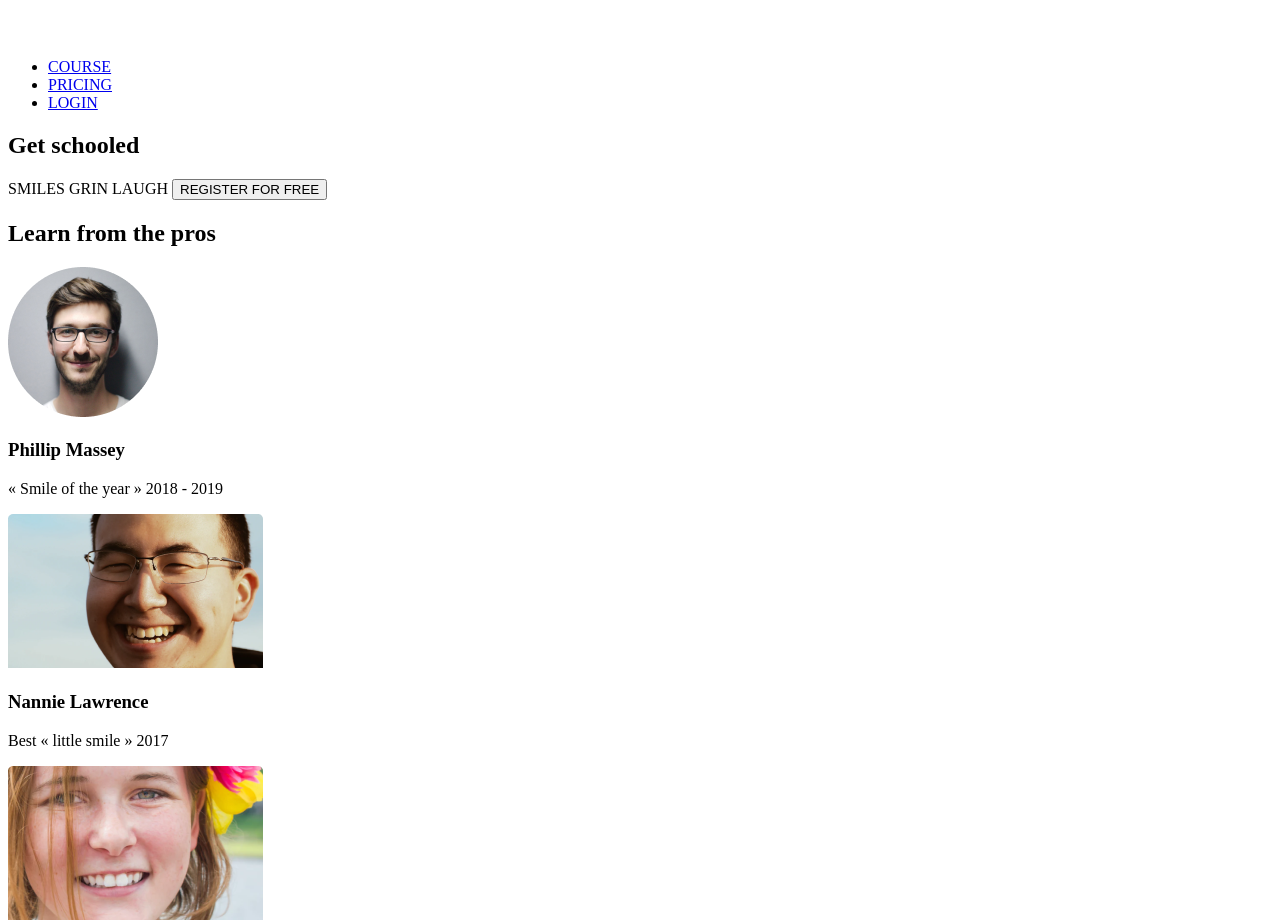
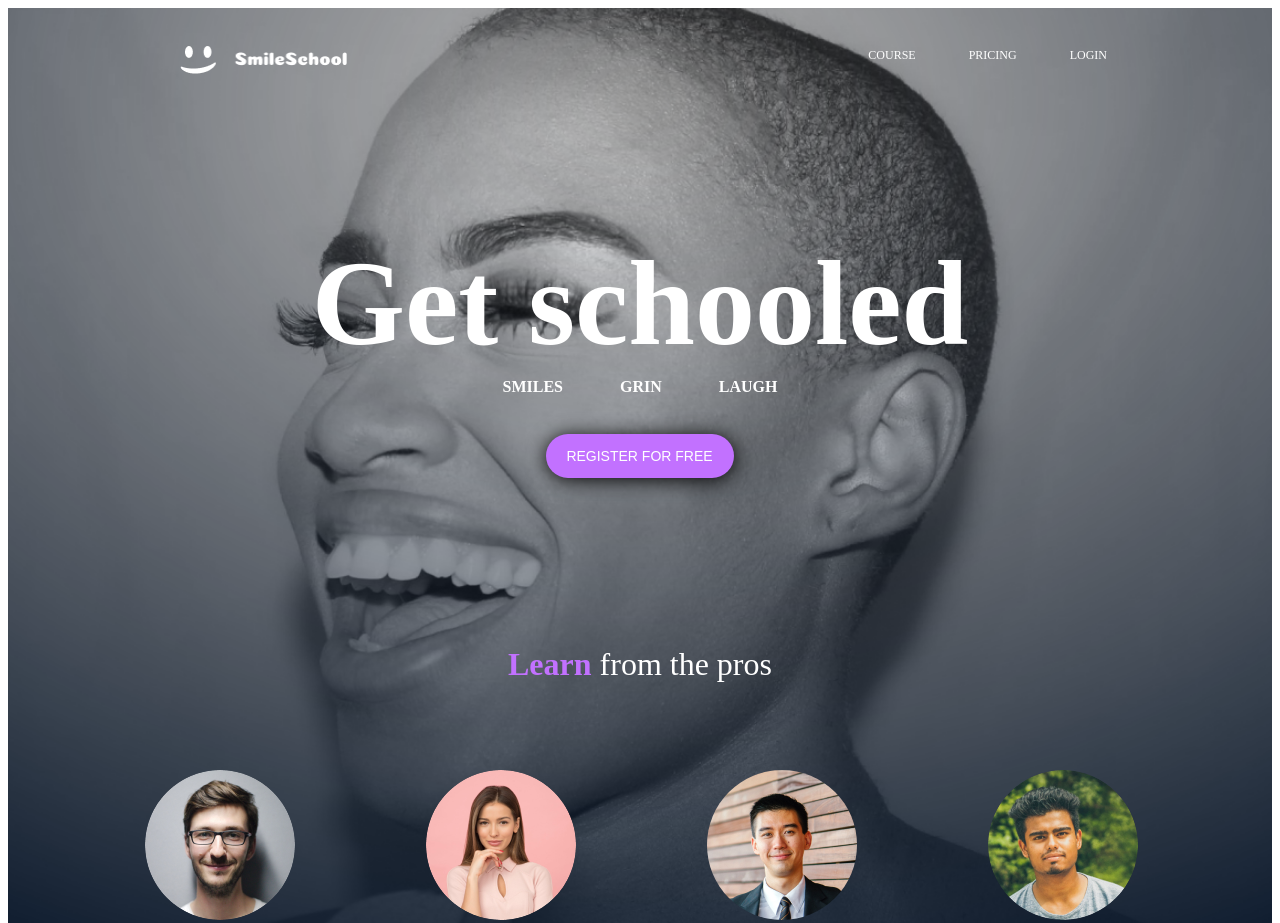
Before and after one commit to Maven0001/alx_html_css, a plain HTML site: page css_advanced/index.html in a window 1280 px wide. Shown: the top 923 px of the page. Drawn offline with Linux system fonts and the light colour scheme.

Commit message:
Header section fully designed

```diff
--- a/css_advanced/index.html
+++ b/css_advanced/index.html
@@ -11,52 +11,59 @@
     <title>Document</title>
   </head>
   <body>
-    <header>
-      <nav>
-        <img src="logo.png" alt="logo" />
+    <header class="header">
+      <nav class="nav">
+        <img class="logo" src="logo.png" alt="logo" />
 
-        <ul>
+        <ul class="nav-links">
           <li><a href="#">COURSE</a></li>
           <li><a href="#">PRICING</a></li>
           <li><a href="#">LOGIN</a></li>
         </ul>
       </nav>
-    </header>
-    <main>
+
+      <div>
         <section>
           <div>
             <h1>Get schooled</h1>
+            <div class="span">
               <span>SMILES</span>
               <span>GRIN</span>
               <span>LAUGH</span>
+            </div>
+            <div class="button">
               <button>REGISTER FOR FREE</button>
             </div>
+          </div>
           <div>
-          <h2>Learn from the pros</h2>
-          <div>
-            <div>
+            <h2><span class="h2-span">Learn</span> from the pros</h2>
+            <div class="header-img">
+              <div class="img-container">
                 <img src="Image 1.png" alt="" />
                 <h3>Phillip Massey</h3>
                 <p>« Smile of the year » 2018 - 2019</p>
               </div>
-            <div>
-              <img src="image 6.png" alt="" />
+              <div class="img-container">
+                <img src="image 3.png" alt="" />
                 <h3>Nannie Lawrence</h3>
                 <p>Best « little smile » 2017</p>
               </div>
-            <div>
-              <img src="image 7.png" alt="" />
+              <div class="img-container">
+                <img src="image 2.png" alt="" />
                 <h3>Bruce Walters</h3>
                 <p>Best « Friend Smile » live performance 2019</p>
               </div>
-            <div>
-              <img src="image 8.png" alt="" />
+              <div class="img-container">
+                <img src="image 4.png" alt="" />
                 <h3>Henry Hughes</h3>
                 <p>« 24h smiles » winner 2016 - 2019</p>
               </div>
             </div>
           </div>
         </section>
+      </div>
+    </header>
+    <main>
       <section>
         <div>
           <img src="image 5.png" alt="image" />
--- a/css_advanced/styles.css
+++ b/css_advanced/styles.css
@@ -0,0 +1,130 @@
+.header {
+  background-image: url(Object.png);
+  background-size: cover;
+  background-position: center;
+  height: 1093px;
+}
+
+.logo {
+  width: 167.02px;
+  height: 29.46px;
+  margin-left: 171.59px;
+  margin-top: 35.02px;
+}
+
+.nav {
+  display: flex;
+  justify-content: space-between;
+  align-items: center;
+}
+
+.nav-links {
+  list-style: none;
+  display: flex;
+  gap: 53px;
+  margin-top: 37px;
+  margin-right: 165px;
+}
+
+.nav-links a {
+  text-decoration: none;
+  color: #fff;
+  font-size: 12px;
+}
+
+h1 {
+  font-size: 120px;
+  font-weight: 600;
+  text-align: center;
+  margin-top: 156px;
+  margin-bottom: 0px;
+  color: #fff;
+}
+
+.span {
+  display: flex;
+  gap: 57px;
+  justify-content: center;
+  margin-top: 5px;
+}
+
+span {
+  font-size: 16px;
+  color: #fff;
+  font-weight: bold;
+}
+
+.button {
+  display: flex;
+  justify-content: center;
+  margin-top: 38px;
+}
+
+button {
+  display: inline-block;
+  font-size: 14px;
+  font-weight: 500;
+  color: #fff;
+  background-color: #c271ff;
+  border-radius: 22px;
+  height: 44px;
+  padding-top: 13px;
+  padding-bottom: 13px;
+  padding-left: 20px;
+  padding-right: 21px;
+  border: none;
+  box-shadow: 0 2px 20px rgba(0, 0, 0, 50);
+}
+
+h2 {
+  font-size: 32px;
+  text-align: center;
+  margin-top: 168px;
+  font-weight: lighter;
+  color: #fff;
+}
+
+.h2-span {
+  color: #c271ff;
+  font-size: 32px;
+  font-weight: 600;
+}
+
+.header-img {
+  display: flex;
+  justify-content: center;
+  gap: 131px;
+
+  margin-right: 214px;
+  margin-left: 217px;
+  margin-top: 87px;
+}
+
+h3 {
+  font-size: 18px;
+  color: #fff;
+  font-weight: bolder;
+  margin-bottom: 0px;
+}
+
+.header-img p {
+  font-size: 16px;
+  font-style: italic;
+  color: #fff;
+  width: 150px;
+  text-align: center;
+  margin-top: 2px;
+}
+
+.img-container {
+  display: flex;
+  flex-direction: column;
+  align-items: center;
+}
+
+.img-container img {
+  width: 150px;
+  height: 150px;
+  border-radius: 50%;
+  object-fit: cover;
+}
```
Lines whose indentation alone changed are shown as unchanged.
